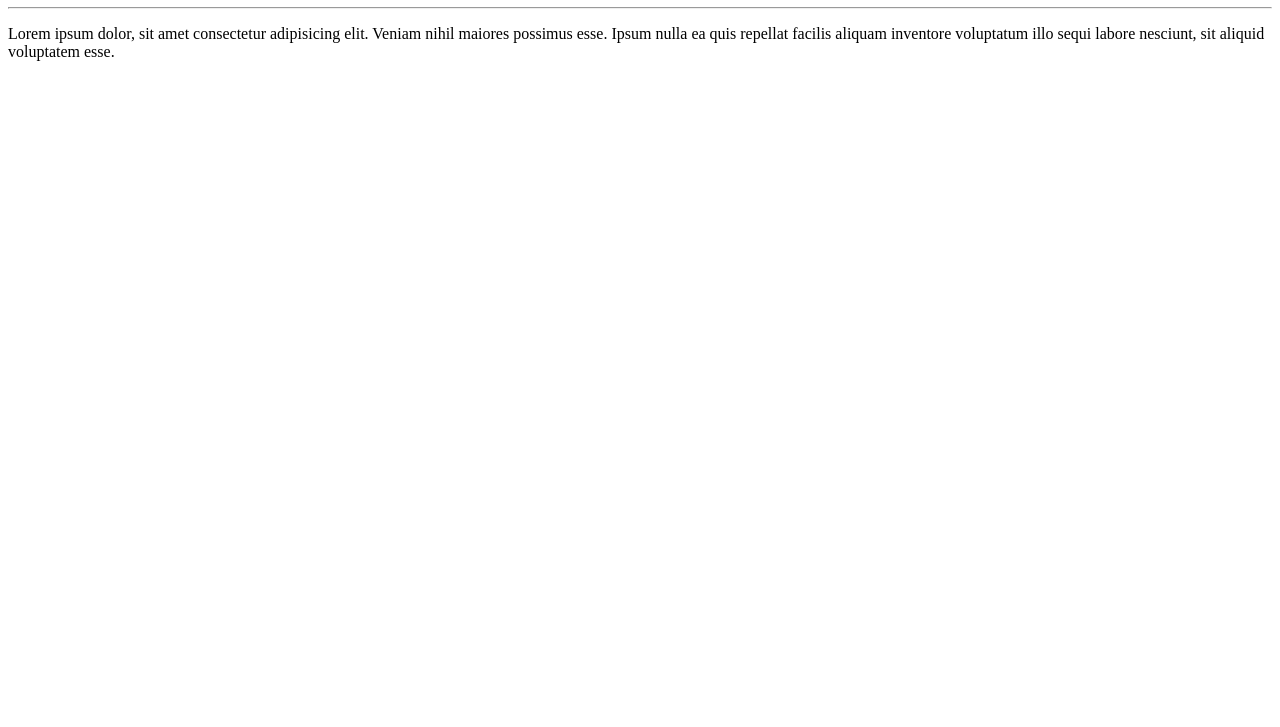
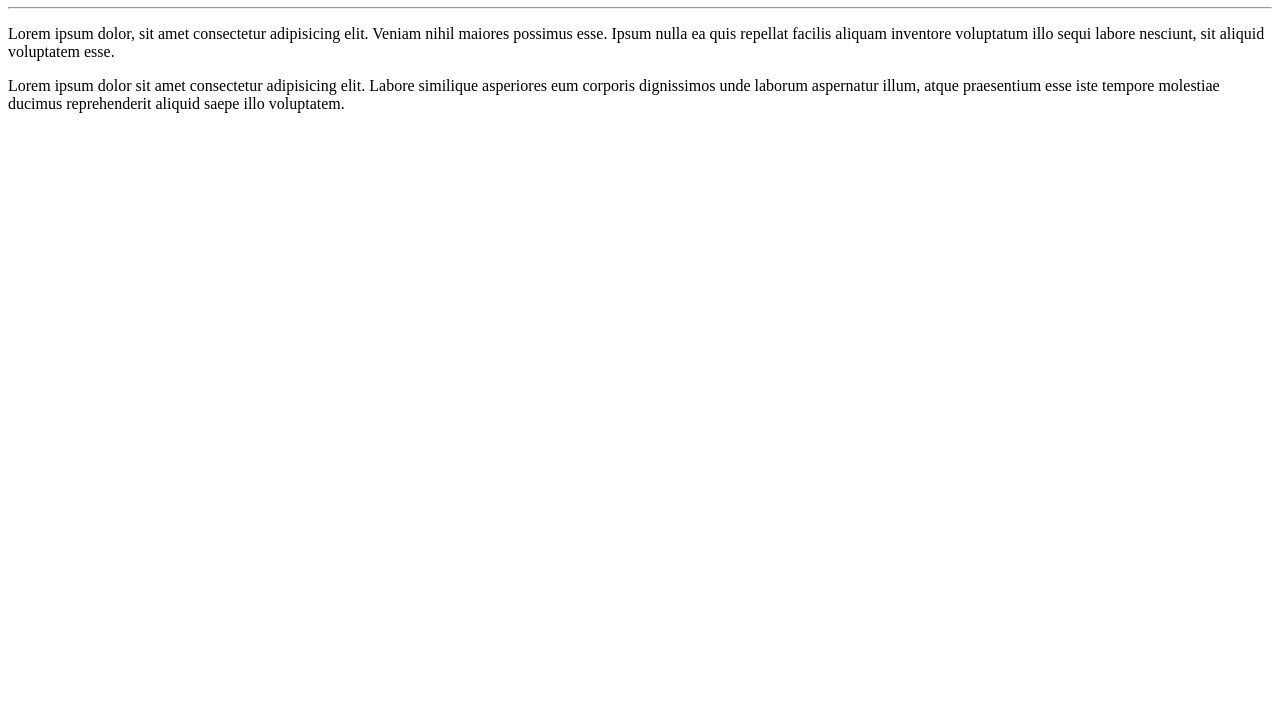
Before and after one commit to BrennoGomesAraujo/Git-e-Github-Curso-em-video, a plain HTML site: page index.html in a window 1280 px wide. Shown: the part 73-800 px from the top of the page. Drawn offline with Linux system fonts and the light colour scheme.

Commit message:
Adicionado um parágrafo

```diff
--- a/index.html
+++ b/index.html
@@ -9,6 +9,7 @@
     <h1>Olá, Mundo</h1>
     <hr>
     <p>Lorem ipsum dolor, sit amet consectetur adipisicing elit. Veniam nihil maiores possimus esse. Ipsum nulla ea quis repellat facilis aliquam inventore voluptatum illo sequi labore nesciunt, sit aliquid voluptatem esse.</p>
+    <P>Lorem ipsum dolor sit amet consectetur adipisicing elit. Labore similique asperiores eum corporis dignissimos unde laborum aspernatur illum, atque praesentium esse iste tempore molestiae ducimus reprehenderit aliquid saepe illo voluptatem.</P>
 
 </body>
 </html>
```
